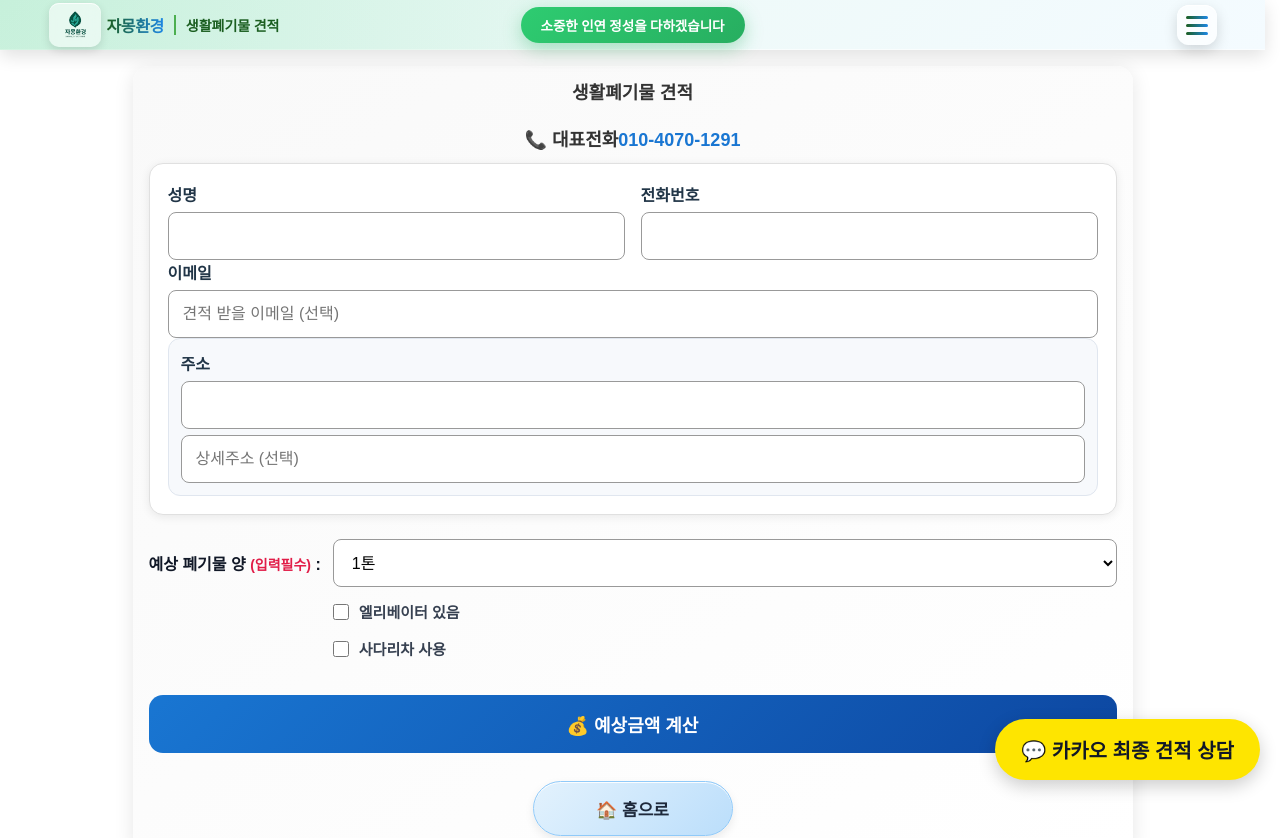
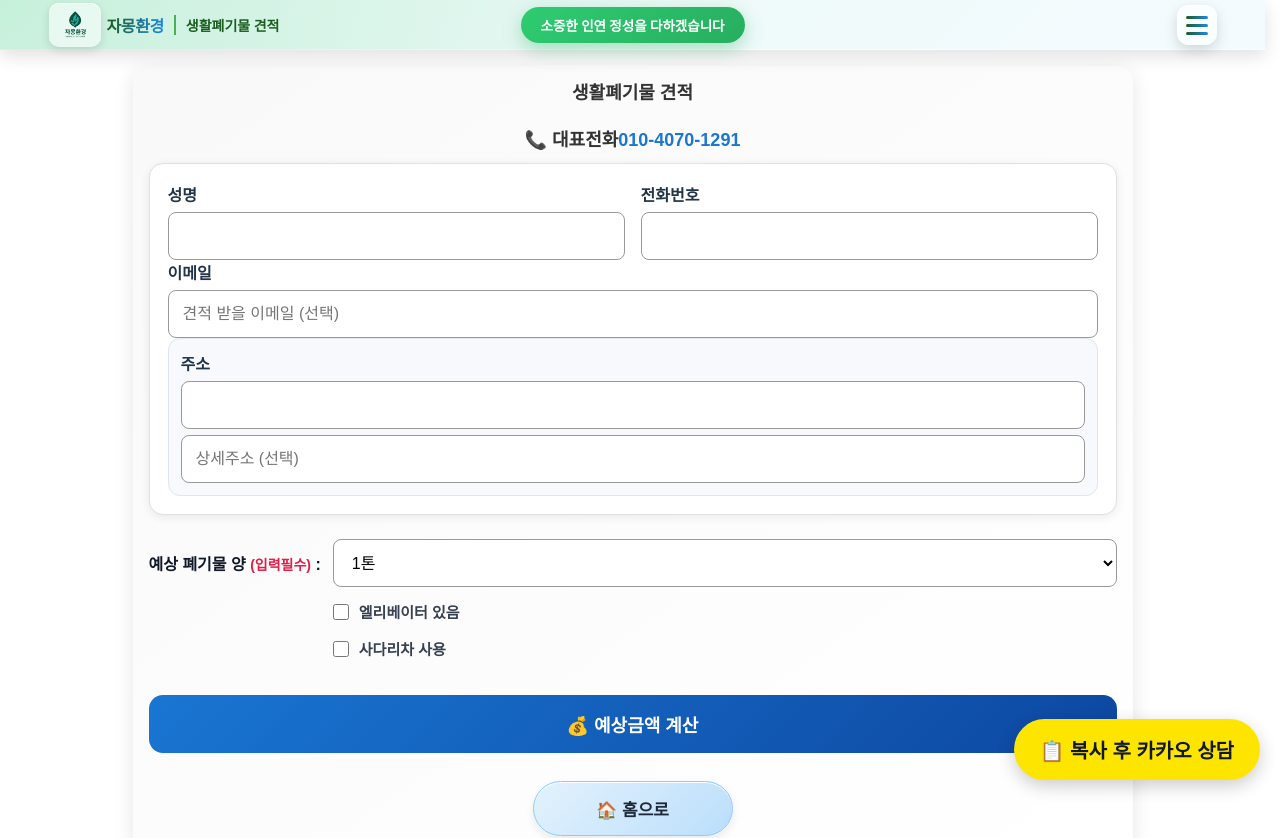
Before and after one commit to hwang-jy/jamong-environment, a React (Vite) app in the folder client/: page /resultA in a window 1280 px wide. Shown: the top 838 px of the page. Built offline with nearby package versions, Linux system fonts and the light colour scheme.

Commit message:
update project

```diff
--- a/client/src/pages/ResultCommon.jsx
+++ b/client/src/pages/ResultCommon.jsx
@@ -380,7 +380,7 @@ function ResultCommon({
           className="kakao-btn"
           onClick={openKakaoConsult}
         >
-          💬 카카오 최종 견적 상담
+          📋 복사 후 카카오 상담
         </button>
 
       </div>
```
